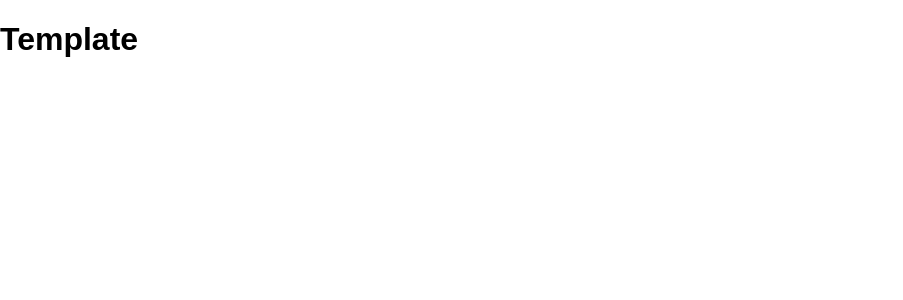
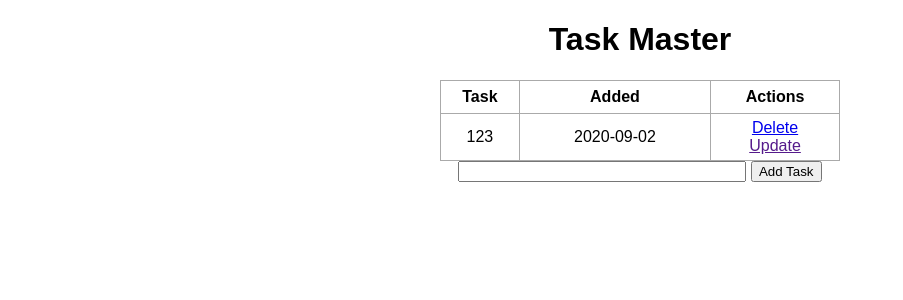
Before and after one commit to superduperkevin/tryflask, a Flask app: page / in a window 1280 px wide. Shown: the top 300 px of the page, without its empty margins (0-903 px from the left). Run offline with Flask 2, Linux system fonts and the light colour scheme; data comes from the database, SQL or seed files in the repository; both versions use the stored data as it was after the commit.

Commit message:
added features

```diff
--- a/app.py
+++ b/app.py
@@ -1,9 +1,10 @@
-from flask import Flask, render_template, url_for
+from flask import Flask, render_template, url_for, request, redirect
 from flask_sqlalchemy import SQLAlchemy
 from datetime import datetime
 
 app = Flask(__name__)
-app.config['SQLALCHEMY_DATABASE_URI'] = 'sqlite:///test.db' #relative path
+app.config['SQLALCHEMY_DATABASE_URI'] = 'sqlite:///test.db' #relative path ///
+app.config['SQLALCHEMY_TRACK_MODIFICATIONS'] = False #Set to remove warning message
 
 db = SQLAlchemy(app)
 
@@ -11,13 +12,37 @@ class Todo(db.Model):
     id = db.Column(db.Integer,
         primary_key=True)
     content = db.Column(db.String(200), nullable=False)
-    date_created = db.Column(db.DateTime, default=datetime.utcnow)
+    date_created = db.Column(db.DateTime, default=datetime.utcnow())
 
+    def __repr__(self):
+        return '<Task %r>' % self.id
 
+@app.route('/', methods=['POST', 'GET'])    #adds multiple instead of default get
+def index():
+    if request.method == 'POST':
+        task_content = request.form['content']  #name of input
+        new_task = Todo(content=task_content)
 
-@app.route('/')
-def index():
-    return render_template('index.html')
+        try:
+            db.session.add(new_task)
+            db.session.commit()
+            return redirect('/')
+        except:
+            return 'There was an issue adding your task'
+    else:
+        tasks = Todo.query.order_by(Todo.date_created).all()
+        return render_template('index.html', tasks=tasks)
+
+@app.route('/delete/<int:id>')
+def delete(id):
+    task_to_delete = Todo.query.get_or_404(id)
+
+    try:
+        db.session.delete(task_to_delete)
+        db.session.commit()
+        return redirect('/')
+    except:
+        return 'There was a problem deleting that task'
 
 if __name__ == "__main__":
     app.run(debug=True)
--- a/static/css/main.css
+++ b/static/css/main.css
@@ -1,4 +1,39 @@
-body {
+body, html {
     margin: 0;
     font-family: sans-serif;
 }
+
+
+
+.content {
+    margin: 0 auto;
+    width: 400px;
+    text-align: center;
+
+}
+
+table, td, th {
+    border: 1px solid #aaa;
+}
+
+table {
+    border-collapse: collapse;
+    width: 100%;
+}
+
+th {
+    height: 30px;
+}
+
+td {
+    text-align: center;
+    padding: 5px;
+}
+
+.form {
+    margin-top: 20px;
+}
+
+#content {
+    width: 70%;
+}
--- a/templates/index.html
+++ b/templates/index.html
@@ -1,8 +1,34 @@
 {% extends 'base.html' %}
 
 {% block head %}
+<title>Task Master</title>
 {% endblock head %}
 
 {% block body %}
-<h1>Template</h1>
+<div class='content'>
+    <h1>Task Master</h1>
+    <table>
+        <tr>
+            <th>Task</th>
+            <th>Added</th>
+            <th>Actions</th>
+        </tr>
+        {% for task in tasks %}
+        <tr>
+            <td>{{task.content}}</td>
+            <td>{{task.date_created.date()}}</td>
+            <td>
+                <a href='/delete/{{task.id}}'>Delete</a>
+                <br>
+                <a href=''>Update</a>
+            </td>
+        </tr>
+        {% endfor %}
+    </table>
+
+    <form action='/' method='POST'>
+        <input type='text' name='content' id='content'>
+        <input type='submit' value='Add Task'>
+    </form>
+</div>
 {% endblock body %}
```
Also changed, not shown: test.db (added).
